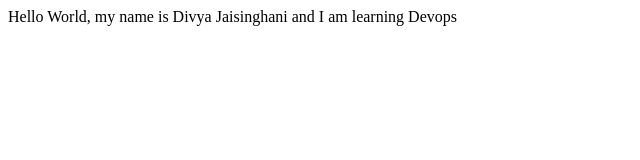
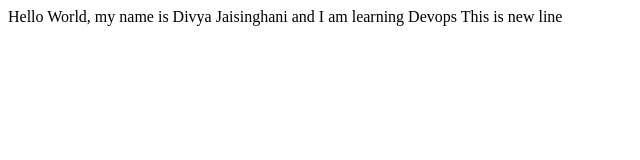
Before and after one commit to divyajaisinghani/jenkins, a React (Vite) app: page / in a window 1280 px wide. Shown: the top 160 px of the page, without its empty margins (0-640 px from the left). Built offline with nearby package versions, Linux system fonts and the light colour scheme.

Commit message:
added new text

```diff
--- a/src/App.jsx
+++ b/src/App.jsx
@@ -2,6 +2,7 @@ function App() {
   return (
     <div>
       Hello World, my name is Divya Jaisinghani and I am learning Devops
+      This is new line
     </div>
   );
 }
```
